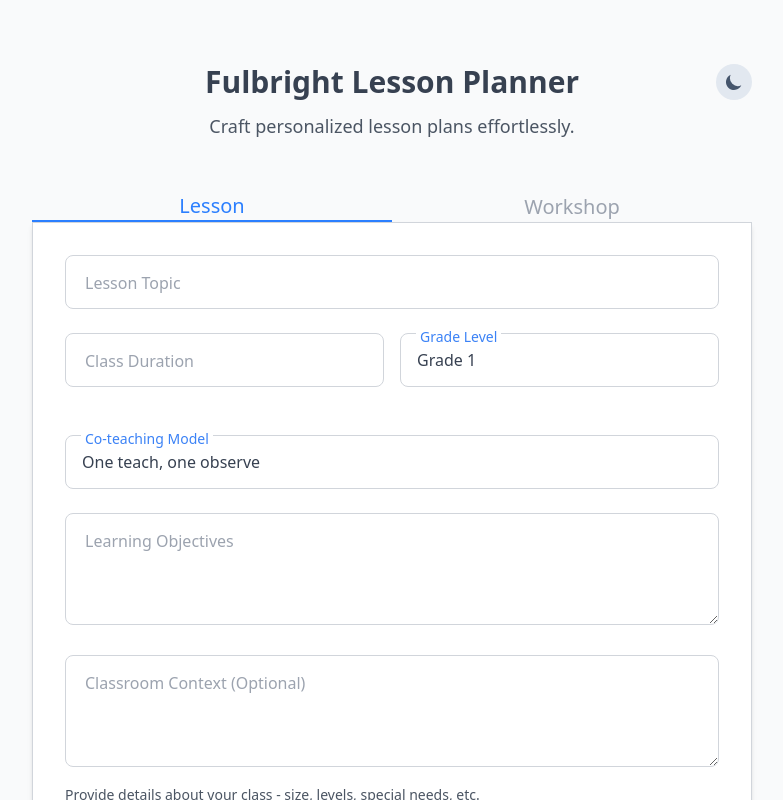
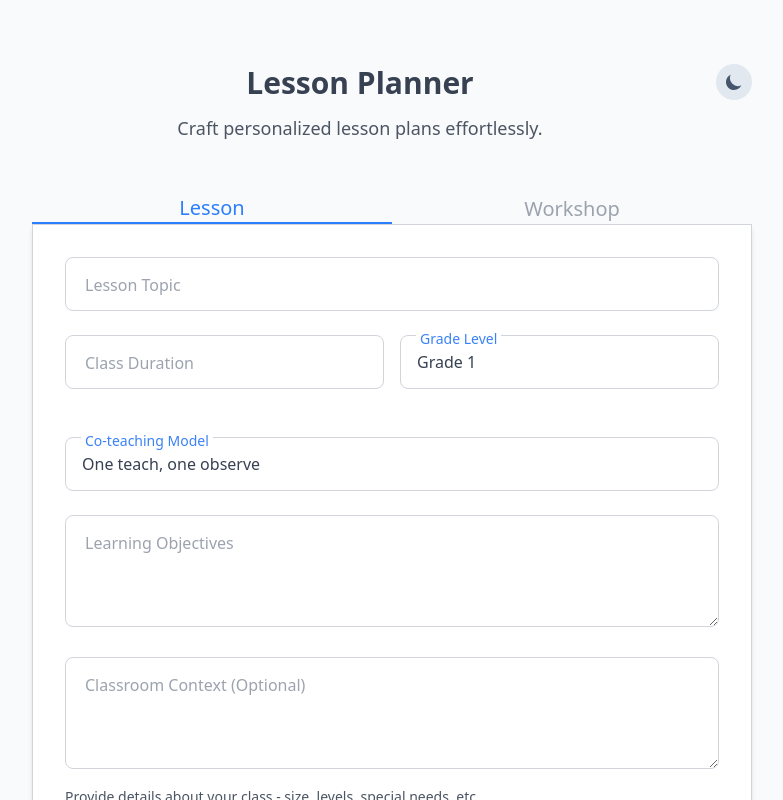
Before and after one commit to larrygrpolanco/ETA-lesson-planner, a SvelteKit app: page / in a window 1280 px wide. Shown: the top 800 px of the page, without its empty margins (248-1031 px from the left). Built offline with nearby package versions, Linux system fonts and the light colour scheme.

Commit message:
Update +page.svelte

```diff
--- a/src/routes/+page.svelte
+++ b/src/routes/+page.svelte
@@ -22,16 +22,18 @@
 <div class="min-h-screen bg-gray-100 transition-colors duration-500 dark:bg-slate-900">
 	<main class="container mx-auto max-w-3xl px-6 py-16">
 		<!-- Header with Dark Mode Toggle -->
-		<div class="relative mb-10 text-center">
+		<div class="relative mb-10 pr-16 text-center">
 			<div class="absolute top-0 right-0">
 				<DarkModeToggle />
 			</div>
-			<h1 class="mb-3 text-3xl font-bold text-gray-900 dark:text-slate-200">
-				Fulbright Lesson Planner
-			</h1>
-			<p class="text-lg text-gray-700 dark:text-slate-400">
-				Craft personalized lesson plans effortlessly.
-			</p>
+			<div class="text-center">
+				<h1 class="mb-3 text-3xl leading-tight font-bold text-gray-900 dark:text-slate-200">
+					Lesson Planner
+				</h1>
+				<p class="text-lg text-gray-700 dark:text-slate-400">
+					Craft personalized lesson plans effortlessly.
+				</p>
+			</div>
 		</div>
 
 		<!-- Tabs with softer dark mode variants -->
```
